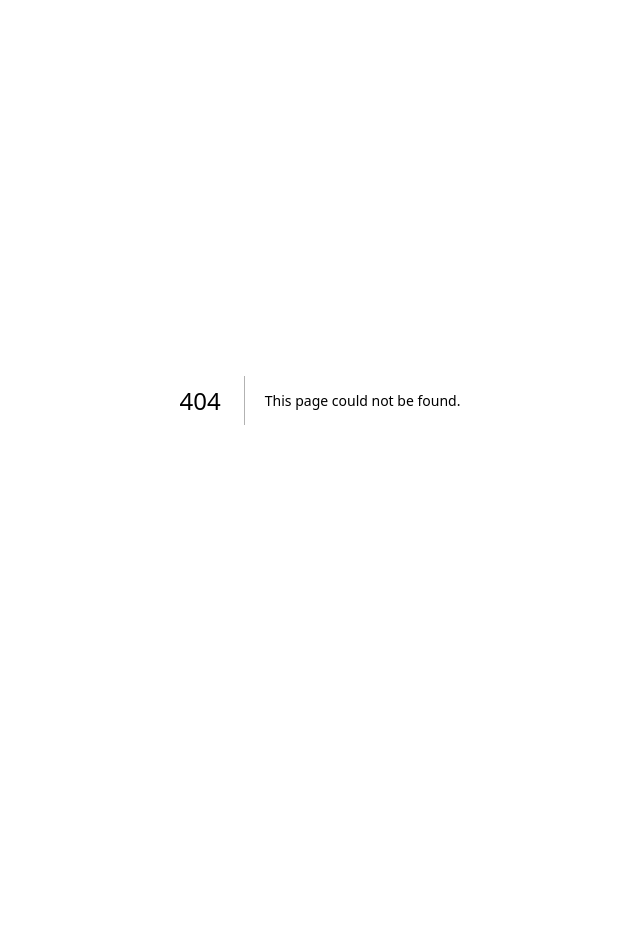
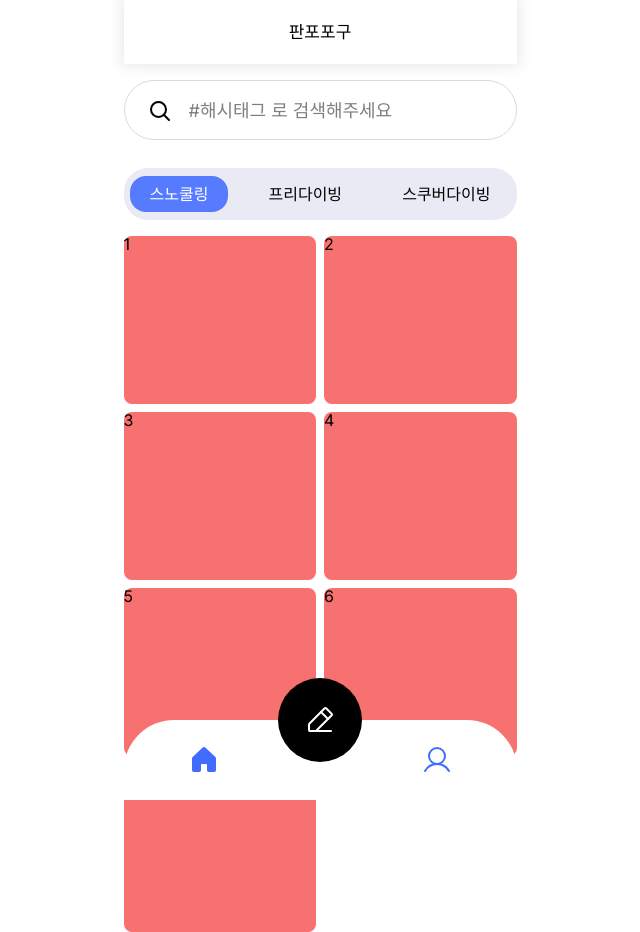
Before and after one commit to hondi-dive/new-fornt, a Next.js app: page /feed/1 in a window 1280 px wide. Before the commit this address had no page. Shown: the whole page, without its empty margins (320-960 px from the left). Before the commit the page ends 800 px from the top, so only its background shows below. Built offline with nearby package versions, Linux system fonts and the light colour scheme.

Commit message:
add: 피드 페이지 제작

```diff
--- /dev/null
+++ b/src/app/feed/[id]/layout.tsx
@@ -0,0 +1,64 @@
+import React from 'react';
+
+import BottomNav from '@/components/common/BottomNav';
+import Header from '@/components/common/Header';
+
+interface LayoutProps {
+  children: React.ReactNode;
+  params: { id: string };
+}
+
+export default function Layout({ children, params }: LayoutProps) {
+  const positions = [
+    {
+      id: 1,
+      title: '판포포구',
+    },
+    {
+      id: 2,
+      title: '월령포구',
+    },
+    {
+      id: 3,
+      title: '범섬',
+    },
+    {
+      id: 4,
+      title: '황우지선녀탕',
+    },
+    {
+      id: 5,
+      title: '김녕포구',
+    },
+    {
+      id: 6,
+      title: '김녕해변',
+    },
+    {
+      id: 7,
+      title: '중문해수욕장',
+    },
+    {
+      id: 8,
+      title: '함덕해변',
+    },
+    {
+      id: 9,
+      title: '이호테우해변',
+    },
+    {
+      id: 10,
+      title: '협재해변',
+    },
+  ];
+
+  const spot = positions.find((position) => position.id === Number(params.id)) ?? { title: '' };
+
+  return (
+    <>
+      <Header title={spot.title} />
+      <div className="h-screen w-full pt-20">{children}</div>
+      <BottomNav />
+    </>
+  );
+}
--- /dev/null
+++ b/src/app/feed/[id]/page.tsx
@@ -0,0 +1,68 @@
+'use client';
+
+import React, { Fragment } from 'react';
+import { Tab } from '@headlessui/react';
+
+import SearchInput from '@/components/common/SearchInput';
+
+export default function Feed() {
+  return (
+    <>
+      <SearchInput placeholder="#해시태그 로 검색해주세요" />
+      <div className="w-full h-7" />
+      <div>
+        <Tab.Group>
+          <Tab.List className="bg-[#E9EAF4] flex justify-between rounded-3xl py-2 px-1.5">
+            {['스노쿨링', '프리다이빙', '스쿠버다이빙'].map((tab) => (
+              <Tab as={Fragment} key={tab}>
+                {({ selected }) => (
+                  <button
+                    className={`${
+                      selected
+                        ? 'bg-[#567BFF] text-white rounded-2xl py-1.5 px-5'
+                        : ' text-black py-1.5 px-5'
+                    } text-base outline-none`}
+                  >
+                    {tab}
+                  </button>
+                )}
+              </Tab>
+            ))}
+          </Tab.List>
+          <Tab.Panels className="mt-4">
+            <Tab.Panel>
+              <div className="grid  gap-2 grid-cols-2 ">
+                {['1', '2', '3', '4', '5', '6', '8'].map((item) => (
+                  <div key={item} className="  bg-red-400 w-full  h-[168px] rounded-lg">
+                    {item}
+                  </div>
+                ))}
+                <div></div>
+              </div>
+            </Tab.Panel>
+            <Tab.Panel>
+              <div className="grid  gap-2 grid-cols-2 ">
+                {['1', '2', '3', '4', '5', '6', '8'].map((item) => (
+                  <div key={item} className="  bg-red-400 w-full  h-[168px] rounded-lg">
+                    {item}
+                  </div>
+                ))}
+                <div></div>
+              </div>
+            </Tab.Panel>
+            <Tab.Panel>
+              <div className="grid  gap-2 grid-cols-2 ">
+                {['1', '2', '3', '4', '5', '6', '8'].map((item) => (
+                  <div key={item} className="  bg-red-400 w-full  h-[168px] rounded-lg">
+                    {item}
+                  </div>
+                ))}
+                <div></div>
+              </div>
+            </Tab.Panel>
+          </Tab.Panels>
+        </Tab.Group>
+      </div>
+    </>
+  );
+}
--- a/src/app/feed/page.tsx
+++ /dev/null
@@ -1,3 +0,0 @@
-export default function Feed() {
-  return <div>Feed</div>;
-}
```
